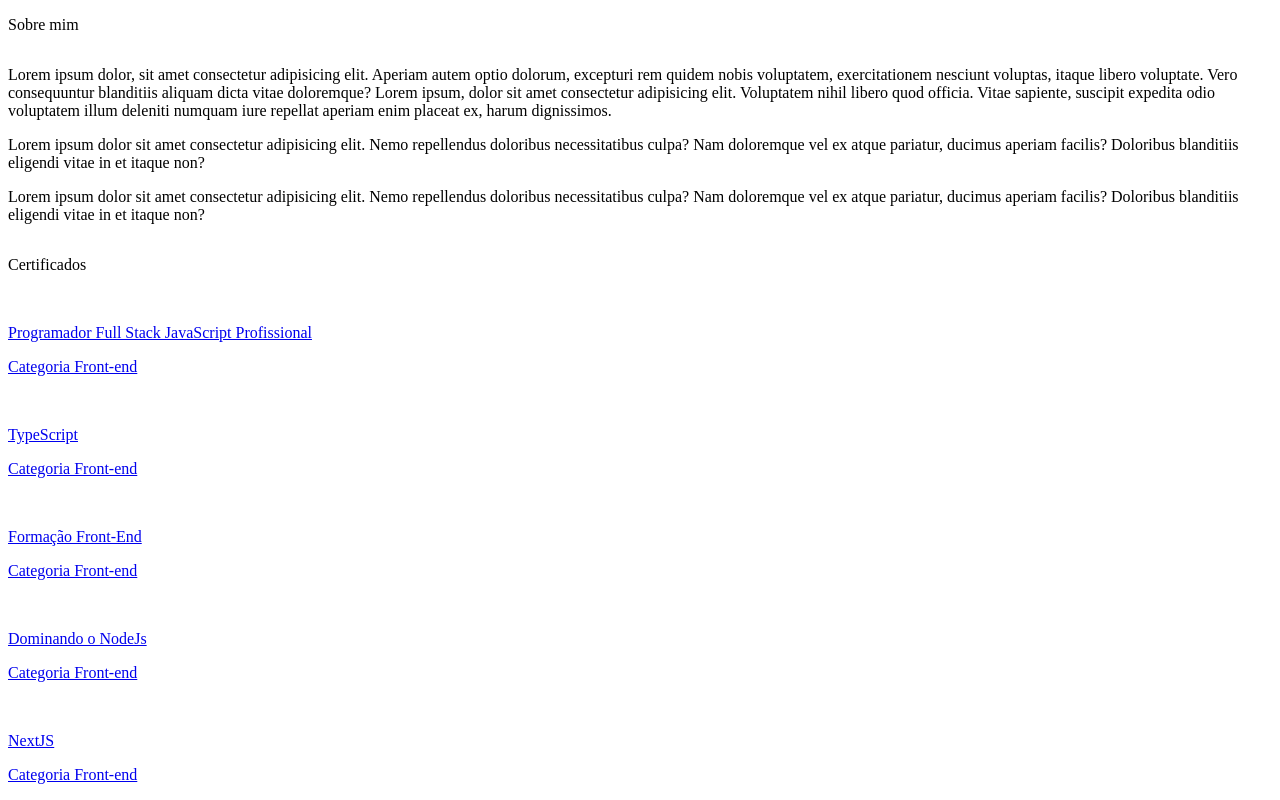
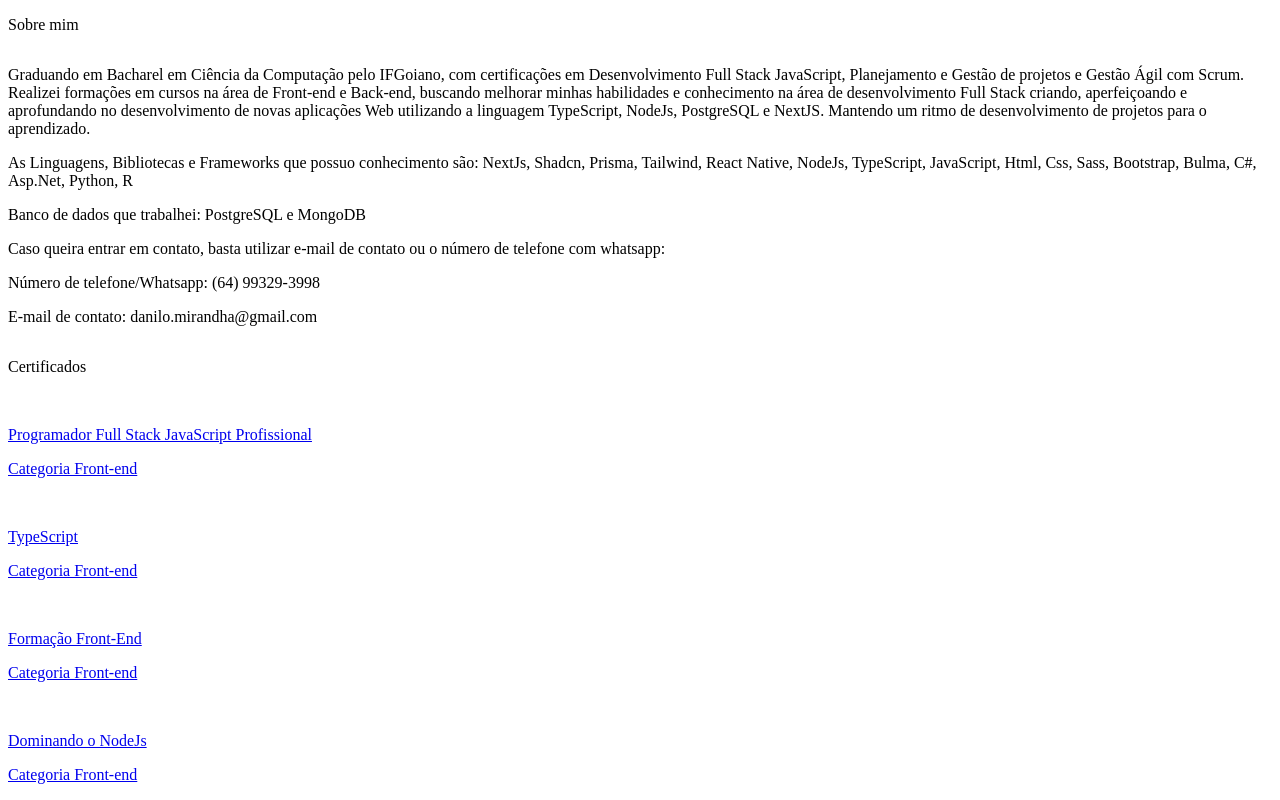
Before and after one commit to daniilomendes/portifolio, a Next.js app: page / in a window 1280 px wide. Shown: the top 800 px of the page. Built offline with nearby package versions, Linux system fonts and the light colour scheme.

Commit message:
feat: Adicionando o texto sobre mim na home page

```diff
--- a/src/components/ui/introduction-area.tsx
+++ b/src/components/ui/introduction-area.tsx
@@ -7,28 +7,32 @@ const IntroductionArea = () => {
       <ScrollArea className="h-[200px] w-[350px] rounded-md border p-4">
         <div className="text-justify ">
           <p className="pb-3">
-            Lorem ipsum dolor, sit amet consectetur adipisicing elit. Aperiam
-            autem optio dolorum, excepturi rem quidem nobis voluptatem,
-            exercitationem nesciunt voluptas, itaque libero voluptate. Vero
-            consequuntur blanditiis aliquam dicta vitae doloremque? Lorem ipsum,
-            dolor sit amet consectetur adipisicing elit. Voluptatem nihil libero
-            quod officia. Vitae sapiente, suscipit expedita odio voluptatem
-            illum deleniti numquam iure repellat aperiam enim placeat ex, harum
-            dignissimos.
+            Graduando em Bacharel em Ciência da Computação pelo IFGoiano, com
+            certificações em Desenvolvimento Full Stack JavaScript, Planejamento
+            e Gestão de projetos e Gestão Ágil com Scrum. Realizei formações em
+            cursos na área de Front-end e Back-end, buscando melhorar minhas
+            habilidades e conhecimento na área de desenvolvimento Full Stack
+            criando, aperfeiçoando e aprofundando no desenvolvimento de novas
+            aplicações Web utilizando a linguagem TypeScript, NodeJs, PostgreSQL
+            e NextJS. Mantendo um ritmo de desenvolvimento de projetos para o
+            aprendizado.
           </p>
           <Separator />
-          <p className="pt-3 pb-3">
-            Lorem ipsum dolor sit amet consectetur adipisicing elit. Nemo
-            repellendus doloribus necessitatibus culpa? Nam doloremque vel ex
-            atque pariatur, ducimus aperiam facilis? Doloribus blanditiis
-            eligendi vitae in et itaque non?
+          <p className=" pt-3">
+            As Linguagens, Bibliotecas e Frameworks que possuo conhecimento são:
+            NextJs, Shadcn, Prisma, Tailwind, React Native, NodeJs, TypeScript,
+            JavaScript, Html, Css, Sass, Bootstrap, Bulma, C#, Asp.Net, Python,
+            R
+          </p>
+          <p className="pb-3">
+            Banco de dados que trabalhei: PostgreSQL e MongoDB
           </p>
           <Separator />
           <p className="pt-3">
-            Lorem ipsum dolor sit amet consectetur adipisicing elit. Nemo
-            repellendus doloribus necessitatibus culpa? Nam doloremque vel ex
-            atque pariatur, ducimus aperiam facilis? Doloribus blanditiis
-            eligendi vitae in et itaque non?
+            Caso queira entrar em contato, basta utilizar e-mail de contato ou o
+            número de telefone com whatsapp:
+            <p>Número de telefone/Whatsapp: (64) 99329-3998 </p>
+            <p>E-mail de contato: danilo.mirandha@gmail.com</p>
           </p>
         </div>
       </ScrollArea>
```
